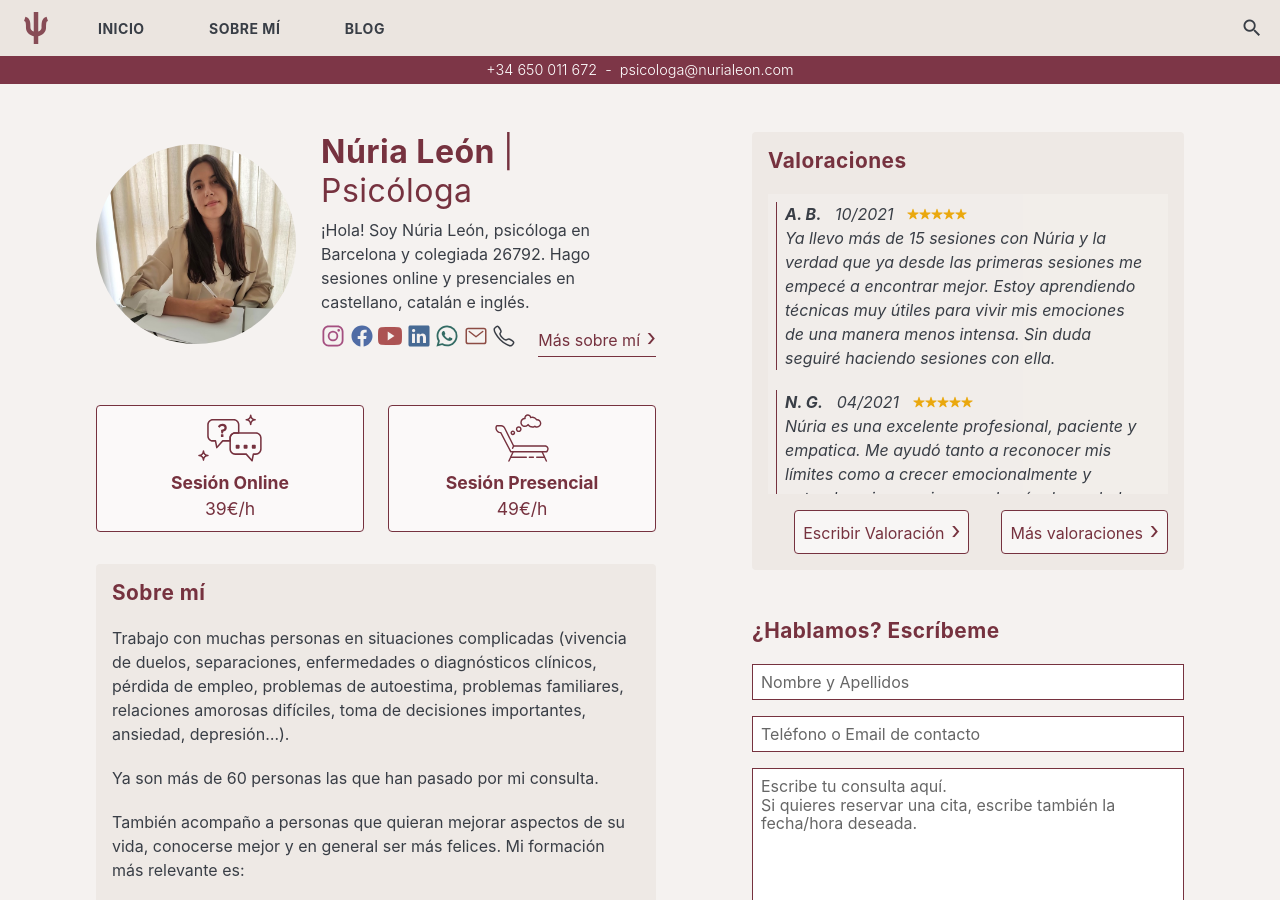
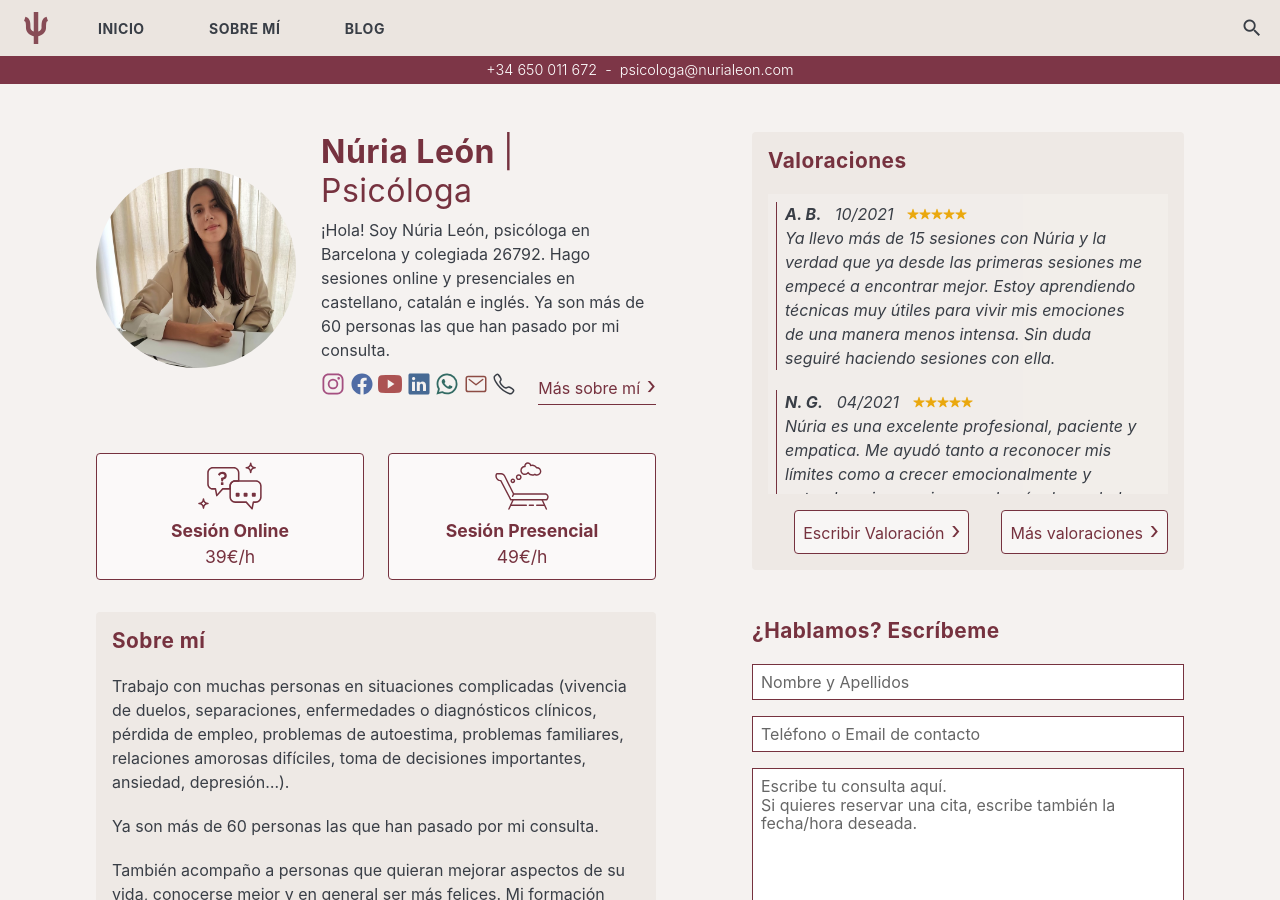
Before and after one commit to nurialeonsallent/nurialeon.com, a Jekyll site: the page built from index.html, in a window 1280 px wide and 900 px high. Built offline with Jekyll 4.4.1, drawn with Linux system fonts in a browser that asks for light colours; nearby versions of some CDN libraries.

Commit message:
Update settings.yml

```diff
--- a/_data/settings.yml
+++ b/_data/settings.yml
@@ -11,7 +11,7 @@
   name: Núria León
   image: hero.jpg
   say-hello: Núria León, Psicóloga
-  bio: ¡Hola! Soy Núria León, psicóloga en Barcelona y colegiada 26792. Hago sesiones online y presenciales en castellano, catalán e inglés.
+  bio: ¡Hola! Soy Núria León, psicóloga en Barcelona y colegiada 26792. Hago sesiones online y presenciales en castellano, catalán e inglés. Ya son más de 60 personas las que han pasado por mi consulta.
 
 #-------------------------------
 # Contact links
```
